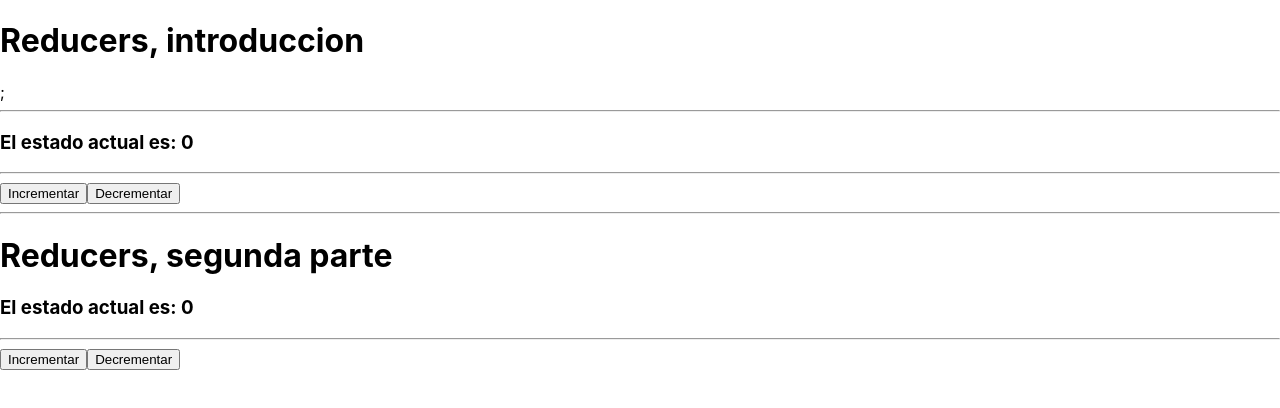
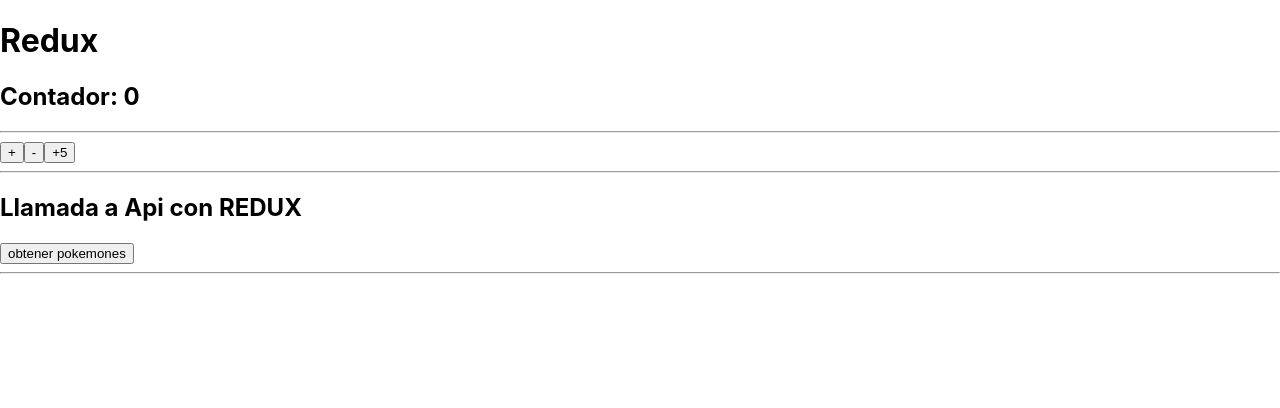
Before and after one commit to Joelnicolass/reactcurso, a React (Create React App) app: page / in a window 1280 px wide. Shown: the top 408 px of the page. Built offline with nearby package versions, Linux system fonts and the light colour scheme.

Commit message:
redux toolkit

```diff
--- a/package.json
+++ b/package.json
@@ -3,11 +3,13 @@
   "version": "0.1.0",
   "private": true,
   "dependencies": {
+    "@reduxjs/toolkit": "^1.8.2",
     "@testing-library/jest-dom": "^5.16.4",
     "@testing-library/react": "^13.3.0",
     "@testing-library/user-event": "^13.5.0",
     "react": "^18.1.0",
     "react-dom": "^18.1.0",
+    "react-redux": "^8.0.2",
     "react-scripts": "5.0.1",
     "web-vitals": "^2.1.4"
   },
--- /dev/null
+++ b/src/5-redux/Parte5.jsx
@@ -0,0 +1,48 @@
+import React from "react";
+import { useDispatch, useSelector } from "react-redux";
+import {
+  incrementar,
+  decrementar,
+  incrementarPorCantidad,
+} from "../reducers/slices/counterSlice";
+import { getAllPokemons } from "../reducers/slices/pokemonSlice";
+
+const Parte5 = () => {
+  const dispatch = useDispatch();
+  const pokeApi = useSelector((state) => state.pokeApi);
+  const contador = useSelector((state) => state.contador.value);
+
+  return (
+    <div>
+      <h1>Redux</h1>
+      <h2>Contador: {contador}</h2>
+      <hr />
+      <button onClick={() => dispatch(incrementar())}>+</button>
+      <button onClick={() => dispatch(decrementar())}>-</button>
+      <button onClick={() => dispatch(incrementarPorCantidad(5))}>+5</button>
+
+      <hr />
+
+      <h2>Llamada a Api con REDUX</h2>
+
+      <button onClick={() => dispatch(getAllPokemons())}>
+        obtener pokemones
+      </button>
+
+      <hr />
+
+      <h5>
+        {pokeApi.loading && "Cargando..."}
+        {pokeApi.error && "Error"}
+
+        {pokeApi.pokemons.map((pokemon, id) => (
+          <div key={id}>
+            <h3>{pokemon.name}</h3>
+          </div>
+        ))}
+      </h5>
+    </div>
+  );
+};
+
+export default Parte5;
--- a/src/App.jsx
+++ b/src/App.jsx
@@ -3,6 +3,7 @@
 import Parte2 from "./2-cicloDeVida-useEffect/Parte2";
 import Parte3 from "./3-props-context/Parte3";
 import Parte4 from "./4-reducers/Parte4";
+import Parte5 from "./5-redux/Parte5";
 
 const App = () => {
   return (
@@ -10,7 +11,8 @@
       {/* <Parte1 /> */}
       {/* <Parte2 /> */}
       {/* <Parte3 /> */}
-      <Parte4 />
+      {/* <Parte4 /> */}
+      <Parte5 />
     </>
   );
 };
--- a/src/index.js
+++ b/src/index.js
@@ -1,13 +1,17 @@
-import React from 'react';
-import ReactDOM from 'react-dom/client';
-import './index.css';
-import App from './App';
-import reportWebVitals from './reportWebVitals';
+import React from "react";
+import ReactDOM from "react-dom/client";
+import "./index.css";
+import App from "./App";
+import reportWebVitals from "./reportWebVitals";
+import { store } from "./reducers/store";
+import { Provider } from "react-redux";
 
-const root = ReactDOM.createRoot(document.getElementById('root'));
+const root = ReactDOM.createRoot(document.getElementById("root"));
 root.render(
   <React.StrictMode>
-    <App />
+    <Provider store={store}>
+      <App />
+    </Provider>
   </React.StrictMode>
 );
 
--- /dev/null
+++ b/src/reducers/slices/counterSlice.js
@@ -0,0 +1,25 @@
+import { createSlice } from "@reduxjs/toolkit";
+
+const initialState = {
+  value: 0,
+};
+
+export const contadorSlice = createSlice({
+  name: "contador",
+  initialState,
+  reducers: {
+    incrementar: (state) => {
+      state.value += 1;
+    },
+    decrementar: (state) => {
+      state.value -= 1;
+    },
+    incrementarPorCantidad: (state, action) => {
+      state.value += action.payload;
+    },
+  },
+});
+
+const { actions, reducer: contadorReducer } = contadorSlice;
+export const { incrementar, decrementar, incrementarPorCantidad } = actions;
+export default contadorReducer;
--- /dev/null
+++ b/src/reducers/slices/pokemonSlice.js
@@ -0,0 +1,37 @@
+import { createSlice, createAsyncThunk } from "@reduxjs/toolkit/dist";
+
+export const getAllPokemons = createAsyncThunk(
+  "pokemon/getAllPokemons",
+  async () => {
+    const response = await fetch("https://pokeapi.co/api/v2/pokemon?limit=151");
+    const data = await response.json();
+    return data;
+  }
+);
+
+const pokemonSlice = createSlice({
+  name: "pokeApi",
+  initialState: {
+    pokemons: [],
+    isLoading: false,
+    error: null,
+  },
+  reducers: {},
+  extraReducers: (builder) => {
+    builder
+      .addCase(getAllPokemons.pending, (state, action) => {
+        state.isLoading = true;
+      })
+      .addCase(getAllPokemons.fulfilled, (state, action) => {
+        state.isLoading = false;
+        state.pokemons = action.payload.results;
+      })
+      .addCase(getAllPokemons.rejected, (state, action) => {
+        state.isLoading = false;
+        state.error = action.error;
+      });
+  },
+});
+
+const { actions, reducer: pokemonReducer } = pokemonSlice;
+export default pokemonReducer;
--- /dev/null
+++ b/src/reducers/store.js
@@ -0,0 +1,10 @@
+import { configureStore } from "@reduxjs/toolkit";
+import contadorReducer from "./slices/counterSlice";
+import pokemonReducer from "./slices/pokemonSlice";
+
+export const store = configureStore({
+  reducer: {
+    contador: contadorReducer,
+    pokeApi: pokemonReducer,
+  },
+});
```
Also changed, not shown: 1 other file (tests, documents, lock files or other folders).
